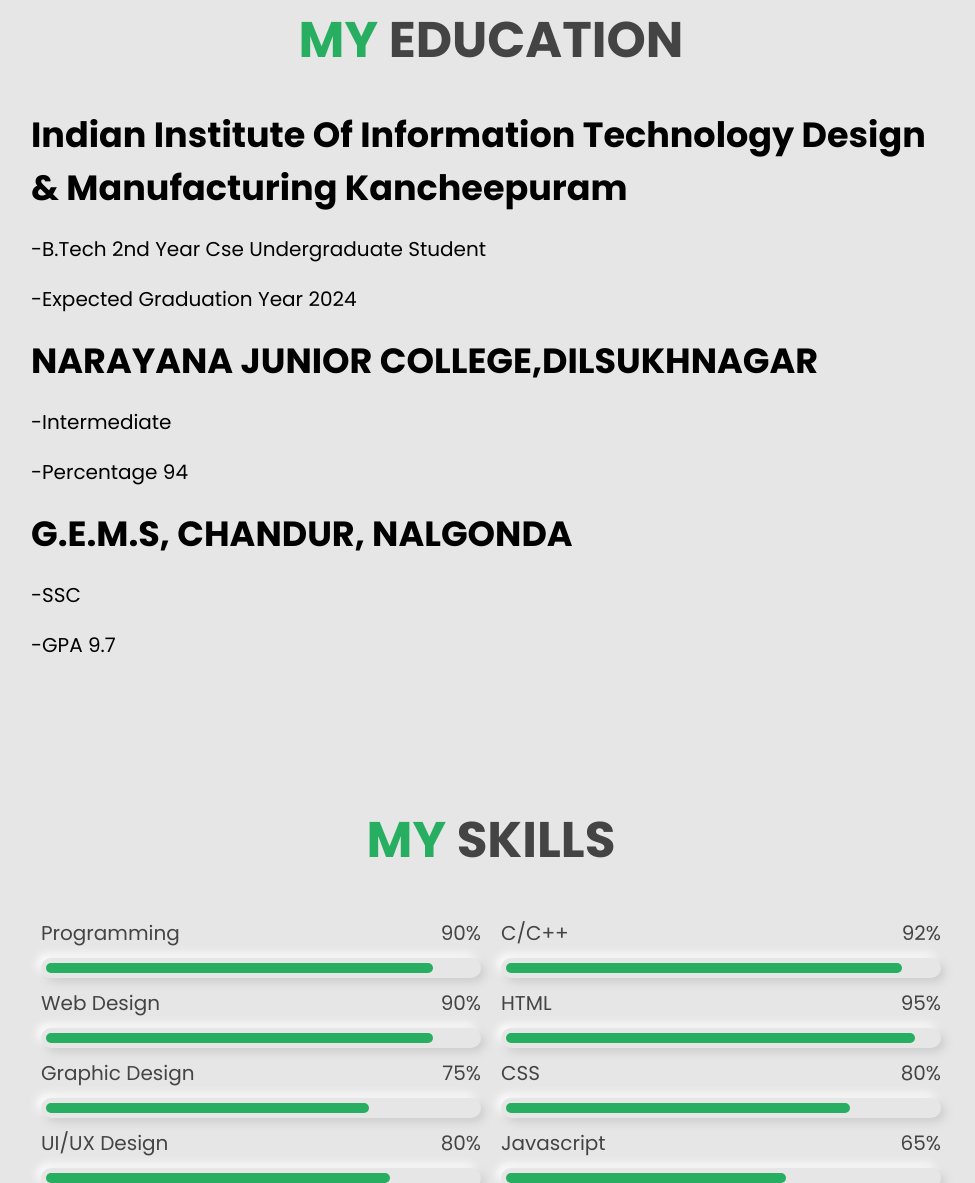
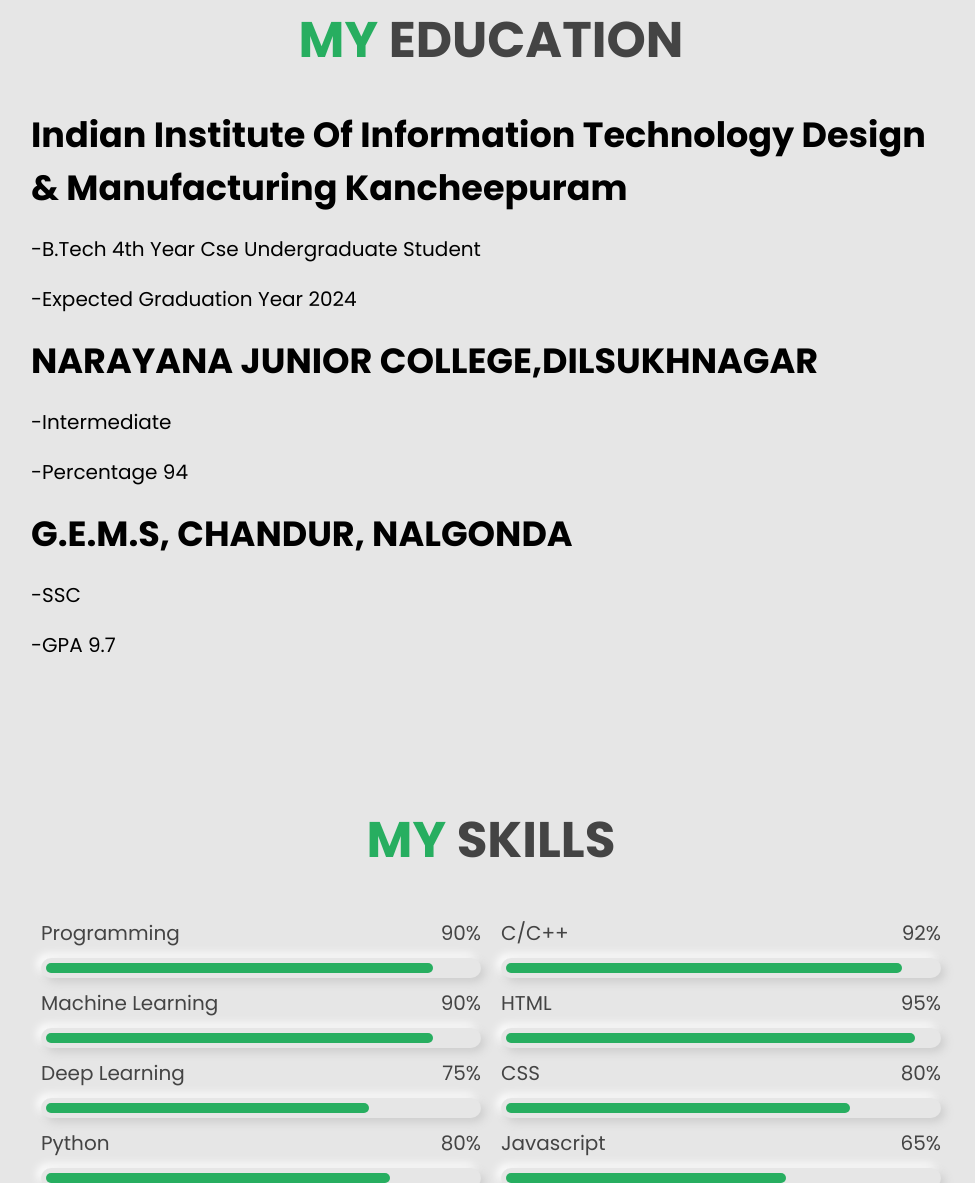
Before and after one commit to TEJASAMA-TECH/sai-tejeshwarreddy, a plain HTML site: page index.html in a window 1280 px wide. Shown: the part 1617-2800 px from the top of the page, without its empty margins (299-1274 px from the left). Drawn offline with Linux system fonts and the light colour scheme.

Commit message:
Update index.html

```diff
--- a/index.html
+++ b/index.html
@@ -48,7 +48,7 @@
 
     <div class="content">
         <h3>SAMA SAI TEJESHWAR REDDY</h3>
-        <p>2ND YEAR CSE UNDERGFRAD AT IIITDMK</p>
+        <p>4th YEAR CSE UNDERGFRAD AT IIITDM KANCHEEPURAM</p>
         <a href="https://www.iiitdm.ac.in/" class="btn">INSTITUTE</a>
     </div>
 
@@ -106,7 +106,7 @@
     <div>
 
         <h2 class="studyheading">indian institute of information technology design & manufacturing kancheepuram</h2>
-        <p class="studies">-b.tech 2nd year cse undergraduate student</p>
+        <p class="studies">-b.tech 4th year cse undergraduate student</p>
         <p class="studies">-expected graduation year 2024</p>
         <h3 class="studyheading">NARAYANA JUNIOR COLLEGE,DILSUKHNAGAR</h3>
         <P CLASS="studies">-intermediate</P>
@@ -130,11 +130,11 @@
             <div class="progress">
                 <h3> programming <span>90%</span></h3>
                 <div class="bar bar-1-1"><span></span></div>
-                <h3> web design <span>90%</span> </h3>
+                <h3> machine learning <span>90%</span> </h3>
                 <div class="bar bar-1-2"><span></span></div>
-                <h3> graphic design <span>75%</span> </h3>
+                <h3> deep learning <span>75%</span> </h3>
                 <div class="bar bar-1-3"><span></span></div>
-                <h3> UI/UX design <span>80%</span> </h3>
+                <h3> python <span>80%</span> </h3>
                 <div class="bar bar-1-4"><span></span></div>
             </div>
 
```
